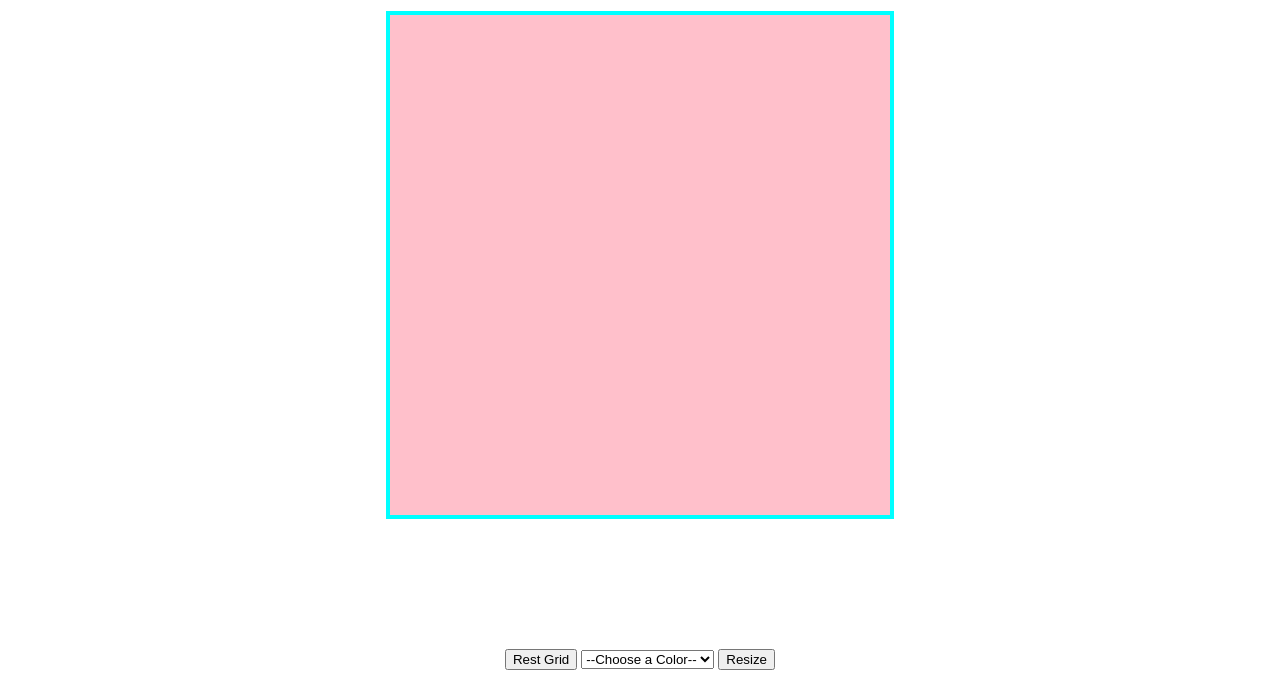
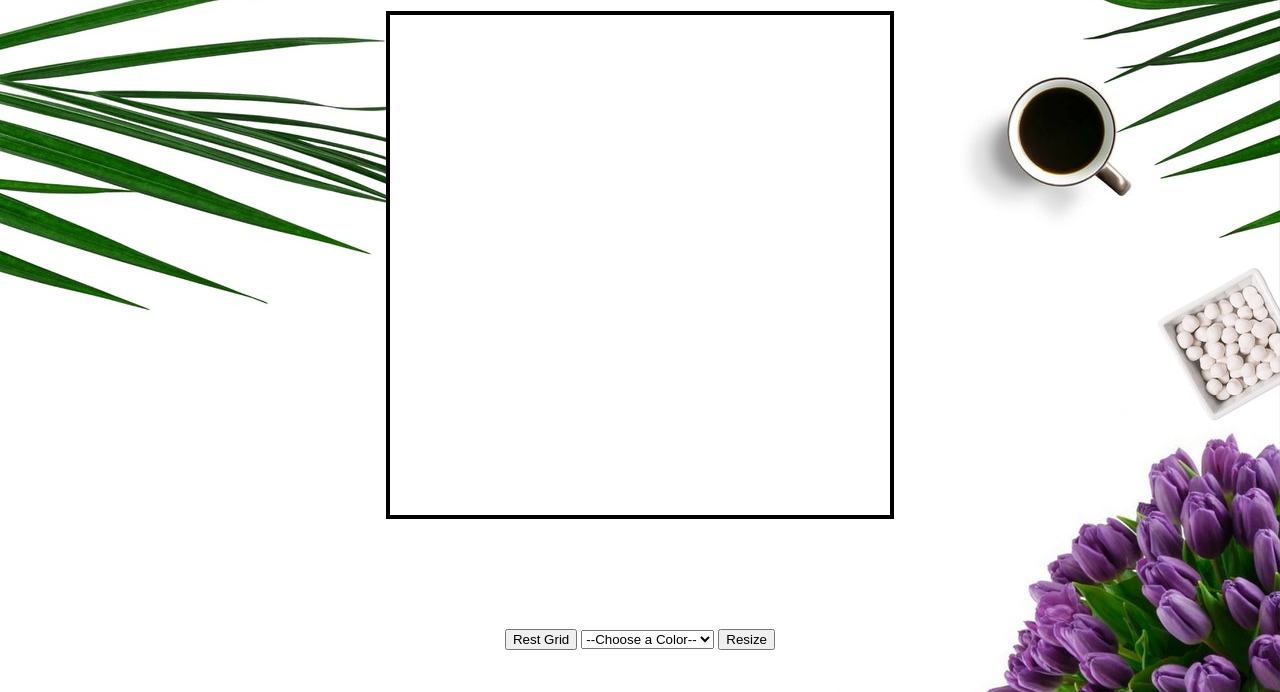
Before and after one commit to ChapHill/magic-board, a plain HTML site: page index.html in a window 1280 px wide. Shown: the part 108-800 px from the top of the page. Drawn offline with Linux system fonts and the light colour scheme.

Commit message:
added background image.

```diff
--- a/style.css
+++ b/style.css
@@ -1,4 +1,8 @@
-#title {
+body {
+  background-image: url("img/background.jpg");
+}
+
+h1 {
   text-align: center;
   font-size: 3em;
 }
@@ -7,11 +11,11 @@
   align: center;
   height: 500px;
   width: 500px;
-  background-color: pink;
+  background-color: white;
   display: grid;
   margin: auto;
   border-style: solid;
-  border-color: aqua;
+  border-color: black;
   border-width: 4px;
   grid-column-gap: 1px;
   grid-row-gap: 1px;
@@ -21,5 +25,5 @@
 
 #user-options {
   text-align: center;
-  margin-top: 130px;
+  margin-top: 110px;
 }
```
Also changed, not shown: img/background.jpg (added).
